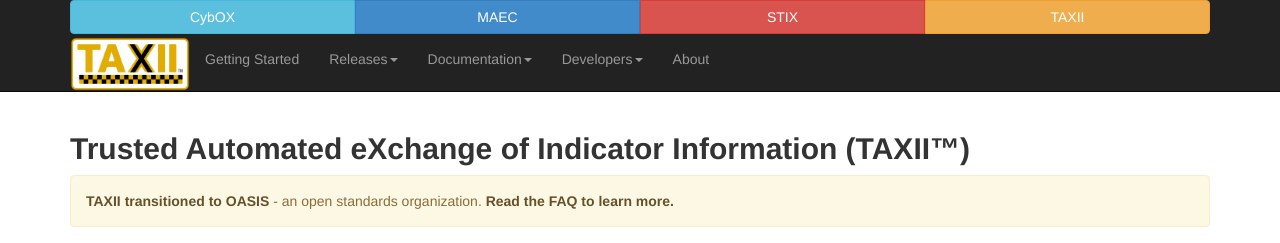
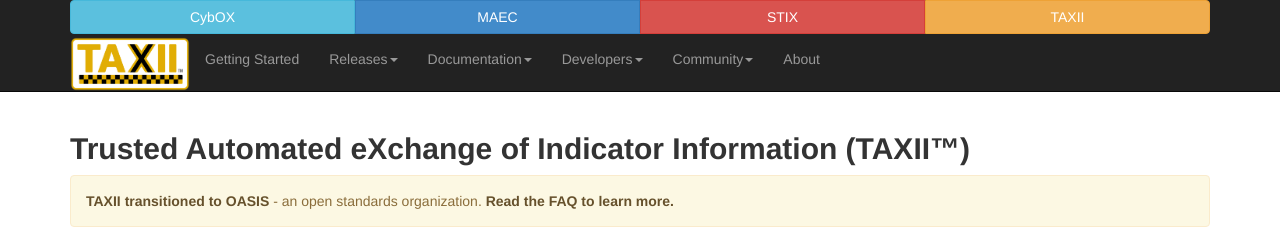
Before and after one commit to TAXIIProject/taxiiproject.github.io, a Jekyll site: the page built from index.md, in a window 1280 px wide. Shown: the top 243 px of the page. Built offline with Jekyll 4.4.1, drawn with Linux system fonts in a browser that asks for light colours; Markdown is read by kramdown in place of the engine named in the settings.

Commit message:
Added community to banner

```diff
--- a/_includes/nav.html
+++ b/_includes/nav.html
@@ -65,6 +65,13 @@
            <li role="presentation"><a href="/developers/repositories">Repositories</a></li>
          </ul>
         </li>
+        <li class="dropdown">
+         <a href="#" class="dropdown-toggle" data-toggle="dropdown">Community<span class="caret"></span></a>
+         <ul class="dropdown-menu" role="menu">
+           <li role="presentation"><a href="/community">Community Home</a></li>
+           <!-- <li role="presentation" class="divider"></li> -->
+         </ul>
+        </li>
     <li><a href="/about">About</a></li>
     </ul>
     </div>
```
